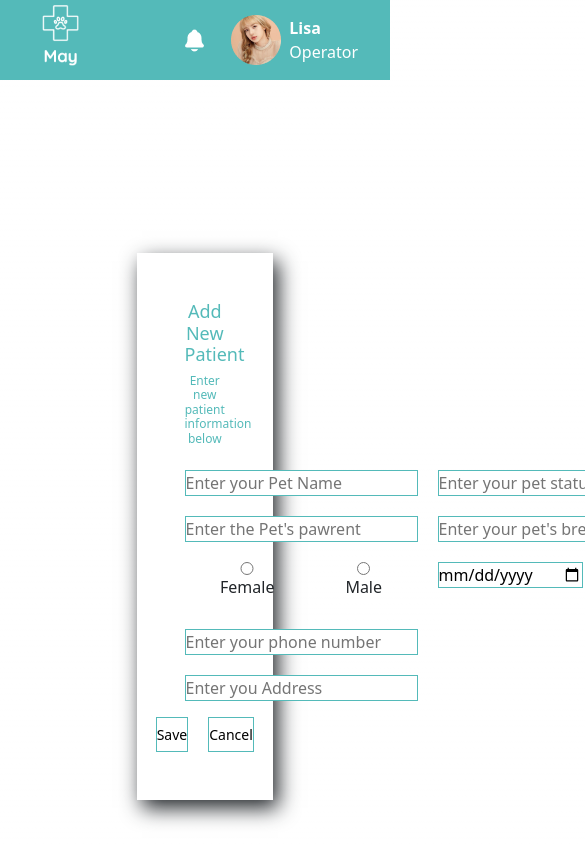
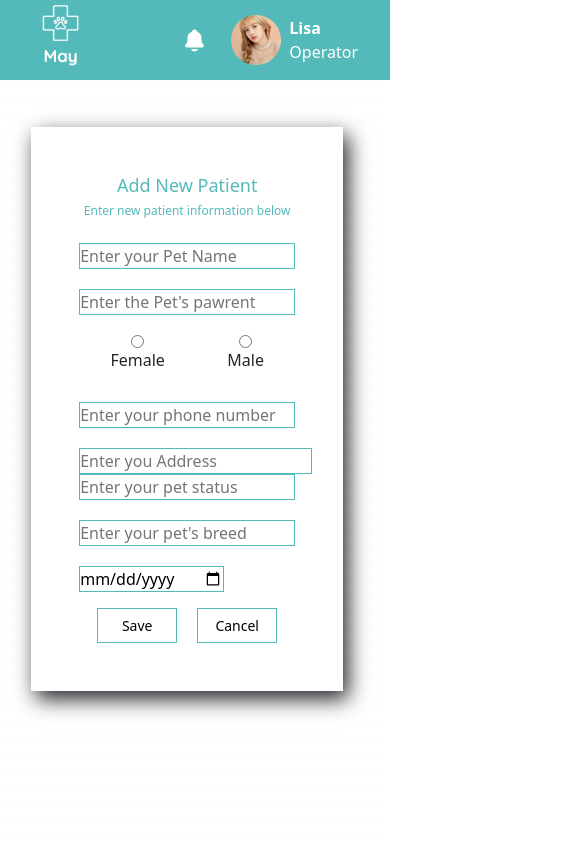
Before and after one commit to ClaraKhin/may-veterinary-clinic, a Next.js app: page /components/AddForm in a window 390 px wide. Shown: the top 844 px of the page, 585 px wide, since content can reach past the window. Built offline with nearby package versions, Linux system fonts and the light colour scheme.

Commit message:
Update AddForm.module.css

```diff
--- a/src/styles/AddForm.module.css
+++ b/src/styles/AddForm.module.css
@@ -3,9 +3,7 @@
   flex-direction: column;
   padding: 3rem;
   width: 35%;
-
   margin: 0 auto;
-
   position: absolute;
   z-index: 5;
   top: 30%;
@@ -29,11 +27,11 @@
 }
 .firstSection {
   display: block;
+  width: 100%;
 }
 .formData {
   display: flex;
-  gap: 20px;
-  width: 30%;
+  gap: 30px;
 }
 .btns {
   display: flex;
@@ -45,7 +43,9 @@
 .inputData {
   border: 1px solid #54bab9;
   margin: 0 0 20px 0;
+  width: 100%;
 }
+
 .female,
 .male {
   display: flex;
@@ -77,3 +77,14 @@
   background-color: #54bab9;
   columns: #ffff;
 }
+@media (max-width: 700px) {
+  .formData {
+    display: block;
+  }
+  .addForm {
+    width: 80%;
+    margin: 0 auto;
+    top: 15%;
+    left: 8%;
+  }
+}
```
